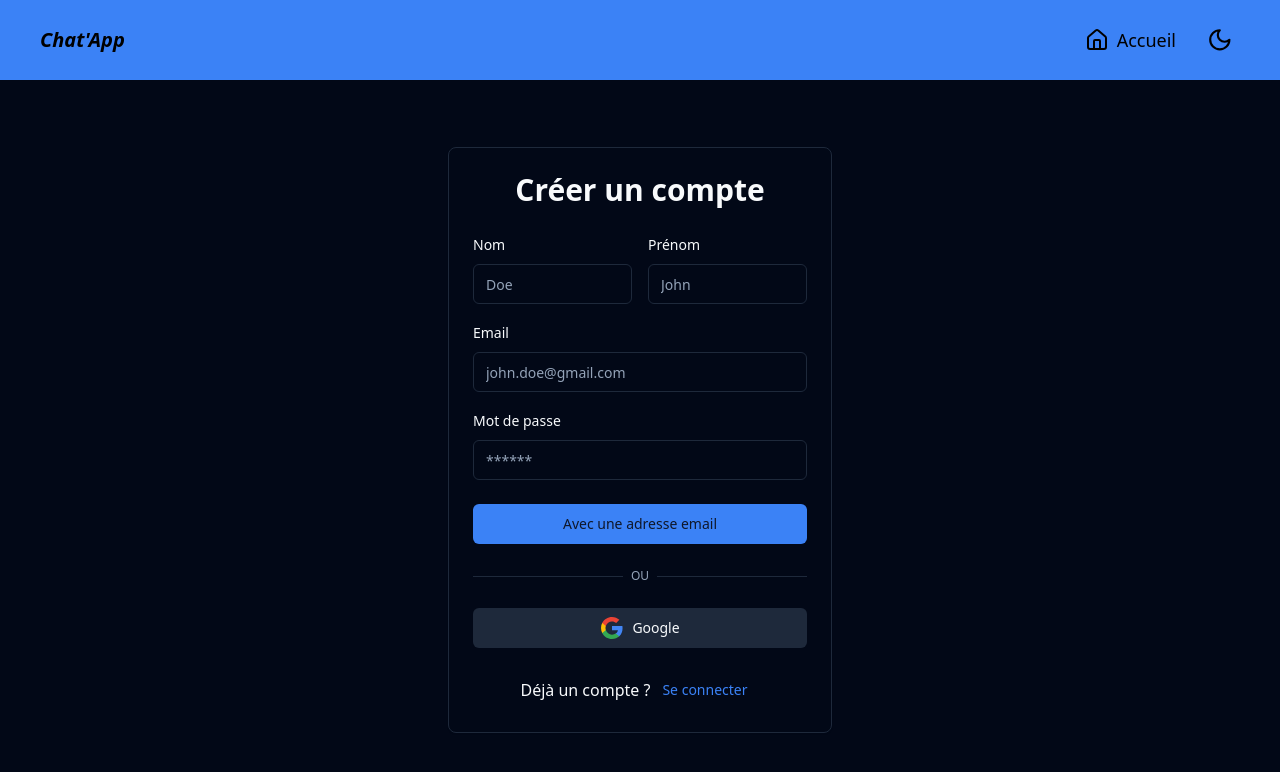
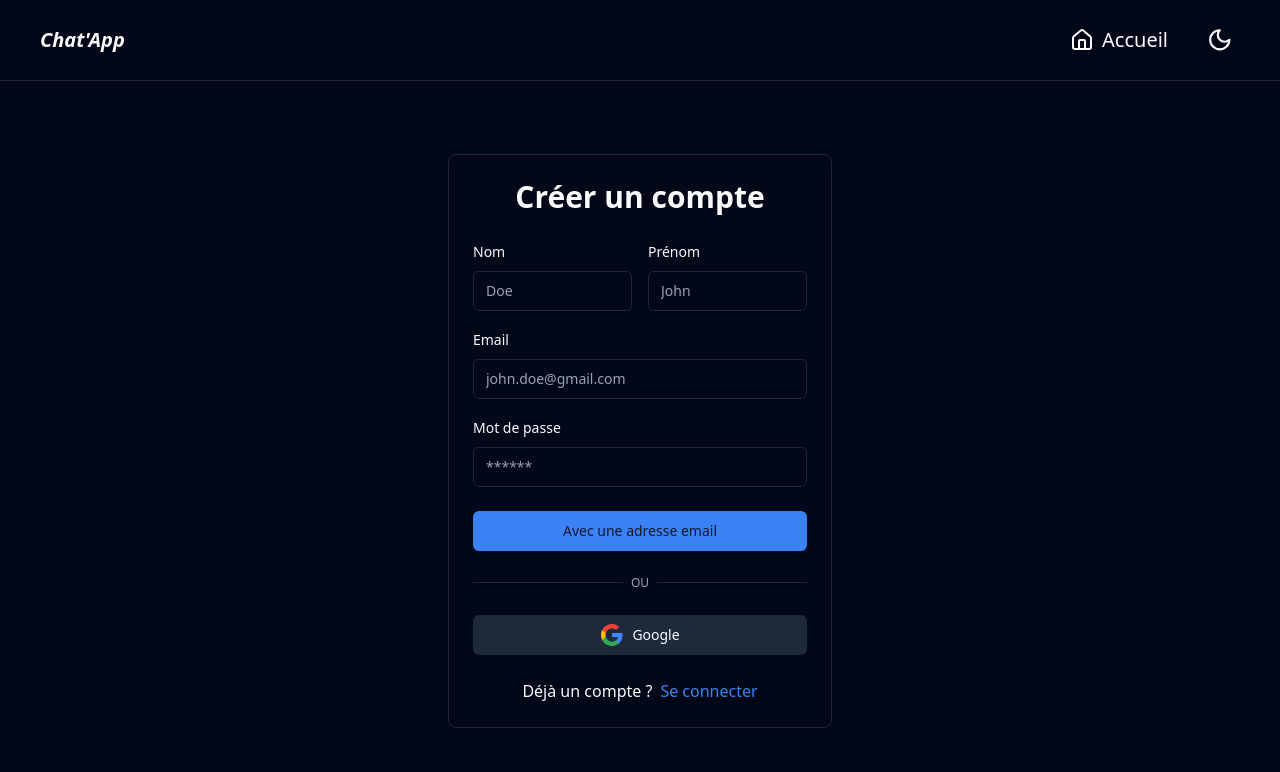
Before and after one commit to Cyril-Develop/chat-app, a React (Vite) app in the folder client/: page /register in a window 1280 px wide. Shown: the top 772 px of the page. Built offline with nearby package versions, Linux system fonts and the light colour scheme.

Commit message:
modif style link + ajout custom class

```diff
--- a/client/src/components/Navbar.tsx
+++ b/client/src/components/Navbar.tsx
@@ -1,5 +1,4 @@
 import { ModeToggle } from "@/components/mode-toggle";
-import { Button } from "@/components/ui/button";
 import { Link, useLocation } from "react-router-dom";
 import { Home, LogIn, User, LogOut } from "lucide-react";
 import { useState } from "react";
@@ -14,42 +13,34 @@ const Navbar = () => {
 
   const { pathname } = useLocation();
 
+  const textClasses = "hidden sm:block";
+
   return (
-    <nav className="flex items-center justify-between h-20 p-2 text-white bg-primary  dark:text-black sm:p-10 ">
+    <nav className="flex items-center justify-between h-20 p-2 border-b sm:p-10 ">
       <h1 className="font-black italic text-xl">Chat'App</h1>
-      <div className="flex items-center gap-0 sm:gap-2">
+      <div className="flex items-center gap-0 sm:gap-6">
         {pathname !== "/" ? (
-          <Button variant={"ghost"} className=" text-lg">
-            <Link to="/" className="flex gap-2 items-center">
+          <Link to="/" className="link-nav">
             <Home />
-              <span className="hidden sm:block">Accueil</span>
+            <span className={textClasses}>Accueil</span>
           </Link>
-          </Button>
         ) : connected ? (
           <>
-            <Button variant={"ghost"} title="Tableau de bord">
-              <Link to="/dashboard" className="text-xl flex gap-2 items-center">
+            <Link to="/dashboard" className="link-nav">
               <User />
-                <span className="hidden sm:block">Tableau de bord</span>
+              <span className={textClasses}>Tableau de bord</span>
             </Link>
-            </Button>
-            <Button
-              variant={"ghost"}
-              onClick={logout}
-              title="Déconnexion"
-              className="text-xl flex gap-2 items-center"
-            >
+
+            <Link to="/login" className="link-nav" onClick={logout}>
               <LogOut />
-              <span className="hidden sm:block">Se déconnecter</span>
-            </Button>
+              <span className={textClasses}>Se déconnecter</span>
+            </Link>
           </>
         ) : (
-          <Button variant={"ghost"} title="Connexion">
-            <Link to="/login" className="text-xl flex gap-2 items-center">
+          <Link to="/login" className="link-nav">
             <LogIn />
-              <span className="hidden sm:block">Se connecter</span>
+            <span className={textClasses}>Se connecter</span>
           </Link>
-          </Button>
         )}
         <ModeToggle />
       </div>
--- a/client/src/components/auth/back-button.tsx
+++ b/client/src/components/auth/back-button.tsx
@@ -1,4 +1,3 @@
-import { Button } from "@/components/ui/button";
 import { Link } from "react-router-dom";
 
 interface BackButtonProps {
@@ -9,11 +8,9 @@ interface BackButtonProps {
 
 const BackButton = ({ label, href, text }: BackButtonProps) => {
   return (
-    <div className="font-normal w-full flex flex-col justify-center items-center sm:flex-row">
+    <div className="font-normal w-full flex flex-col gap-2 justify-center items-center sm:flex-row">
       <p>{text}</p>
-      <Button variant="link" size="sm">
-        <Link to={href}>{label}</Link>
-      </Button>
+      <Link to={href} className="link-form">{label}</Link>
     </div>
   );
 };
--- a/client/src/components/auth/login-form.tsx
+++ b/client/src/components/auth/login-form.tsx
@@ -1,6 +1,5 @@
 import { Button } from "@/components/ui/button";
 import Google from "@/assets/google.svg";
-import { jwtDecode } from "jwt-decode";
 import {
   Form,
   FormControl,
@@ -81,7 +80,7 @@ const LoginForm = () => {
             />
           </div>
           <Button type="submit" className="w-full opacity-1" disabled={loading}>
-            {loading ? "Chargement..." : "Avec une adresse email"}
+            {loading ? "Envoi en cours..." : "Avec une adresse email"}
           </Button>
 
           <div className="relative">
--- a/client/src/components/mode-toggle.tsx
+++ b/client/src/components/mode-toggle.tsx
@@ -10,7 +10,7 @@ export function ModeToggle() {
   }
 
   return (
-    <Button variant="ghost" size="icon" onClick={toggleTheme}>
+    <Button variant="toggle" size="icon" onClick={toggleTheme}>
       {theme === "light" ? (
         <Sun className="h-[1.6rem] w-[1.6rem]" />
       ) : (
--- a/client/src/components/ui/button.tsx
+++ b/client/src/components/ui/button.tsx
@@ -17,7 +17,7 @@ const buttonVariants = cva(
         secondary:
           "bg-secondary text-secondary-foreground hover:bg-secondary/80",
         ghost: "hover:bg-accent hover:text-accent-foreground",
-        link: "text-primary underline-offset-4 hover:underline",
+        toggle: "hover:text-primary",
       },
       size: {
         default: "h-10 px-4 py-2",
--- a/client/src/pages/auth/Login.tsx
+++ b/client/src/pages/auth/Login.tsx
@@ -2,7 +2,7 @@ import LoginForm from "@/components/auth/login-form";
 
 const Login = () => {
   return (
-    <div className="flex justify-center items-center h-[calc(100vh-80px)] px-2">
+    <div className="flex justify-center items-center h-[calc(100vh-81px)] px-2">
       <LoginForm />
     </div>
   );
--- a/client/src/pages/auth/Register.tsx
+++ b/client/src/pages/auth/Register.tsx
@@ -2,7 +2,7 @@ import RegisterForm from "@/components/auth/register-form";
 
 const Register = () => {
   return (
-    <div className="flex justify-center items-center h-[calc(100vh-80px)] px-2 relative">
+    <div className="flex justify-center items-center h-[calc(100vh-81px)] px-2 relative">
       <RegisterForm />
     </div>
   );
--- a/client/src/style.css
+++ b/client/src/style.css
@@ -50,6 +50,13 @@
   }
 }
 
+.link-form {
+  @apply text-primary underline-offset-4 hover:underline;
+}
+
+.link-nav{
+  @apply flex items-center gap-2 p-2 text-xl underline-offset-4 hover:underline hover:text-primary;
+}
 
 @layer base {
   * {
```
Lines whose indentation alone changed are shown as unchanged.
